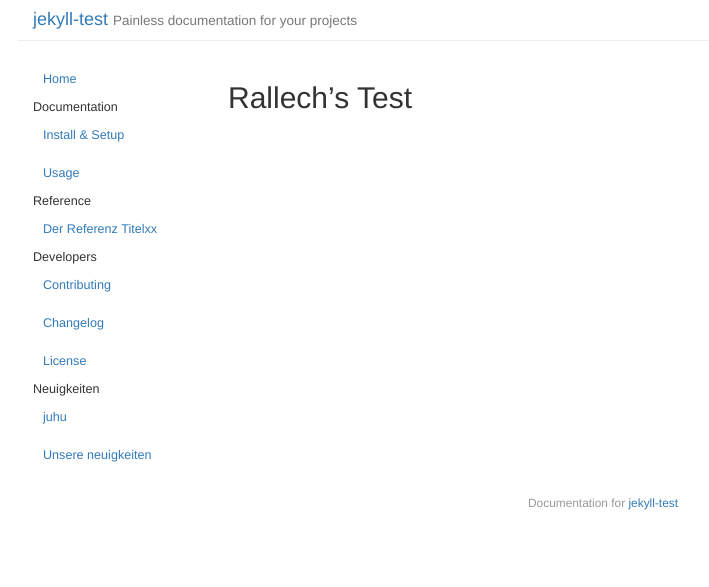
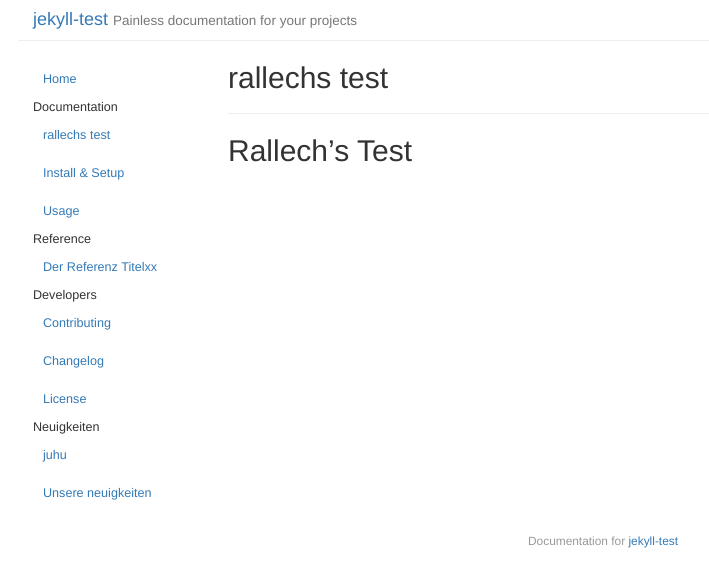
Before and after one commit to rallech/jekyll_test, a Jekyll site: the page built from _posts/2016-08-23-new-years-eve-is-awesome.md, in a window 1280 px wide. Shown: the top 587 px of the page, without its empty margins (37-746 px from the left). Built offline with Jekyll 4.4.1, drawn with Linux system fonts in a browser that asks for light colours; our own code applies the rules of GitHub Pages for plain Markdown files; a file with an impossible date is left out.

Commit message:
Update 2016-08-23-new-years-eve-is-awesome.md

```diff
--- a/_posts/2016-08-23-new-years-eve-is-awesome.md
+++ b/_posts/2016-08-23-new-years-eve-is-awesome.md
@@ -1,5 +1,9 @@
 ---
-
+layout: page
+title:  rallechs test
+date:   2016-08-22 21:12:57
+category: doc
+order: 0
 ---
 
 
```
